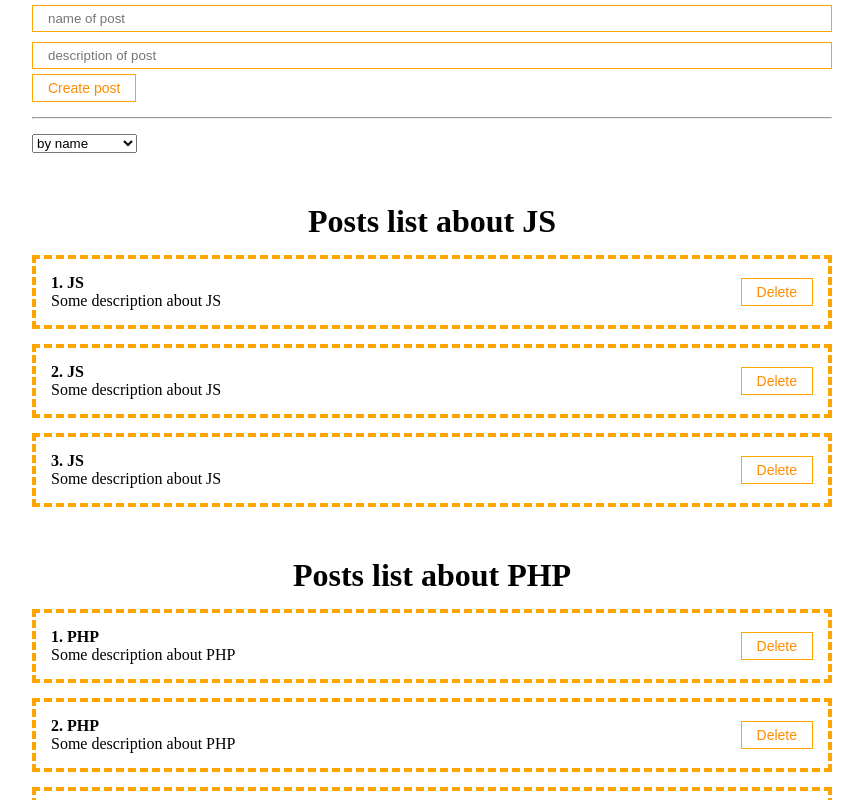
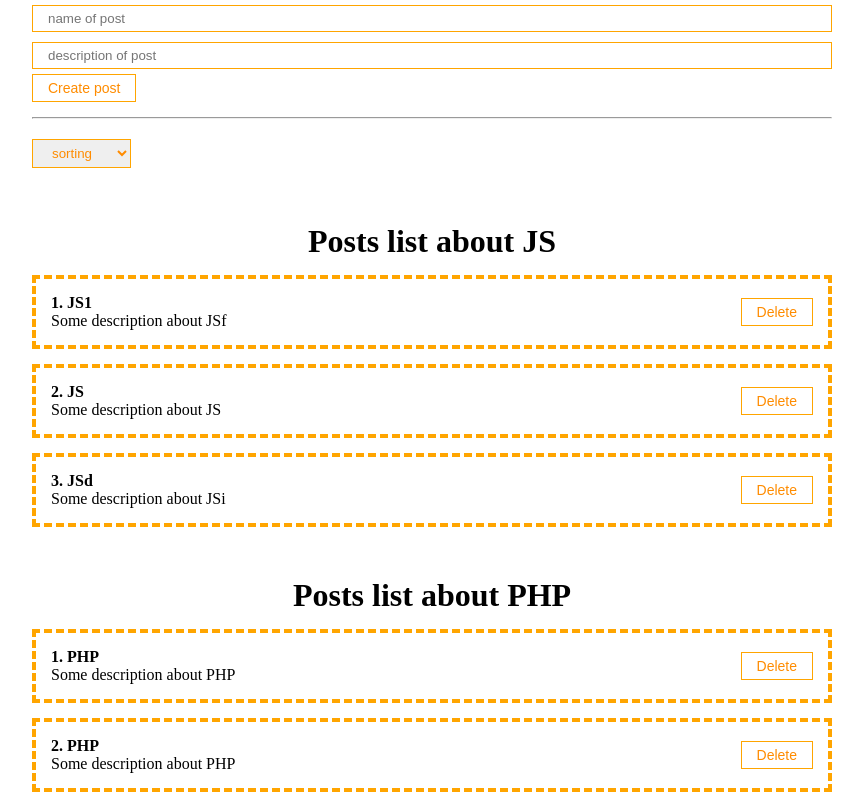
Before and after one commit to LehaGer/react-my-found-project, a React (Create React App) app: page / in a window 1280 px wide. Shown: the top 800 px of the page, without its empty margins (208-1071 px from the left). Built offline with nearby package versions, Linux system fonts and the light colour scheme.

Commit message:
feat: added sorting functionality

```diff
--- a/src/App.js
+++ b/src/App.js
@@ -7,13 +7,14 @@ import PostList from "./components/PostList";
 import MyButton from "./components/UI/button/MyButton";
 import MyInput from "./components/UI/input/MyInput";
 import PostForm from "./components/PostForm";
+import MySelect from "./components/UI/select/MySelect";
 
 function App() {
 
     const [postsJS, setPostsJS] = useState([
-        {id: 1, title: 'JS', body: 'Some description about JS'},
+        {id: 1, title: 'JS1', body: 'Some description about JSf'},
         {id: 2, title: 'JS', body: 'Some description about JS'},
-        {id: 3, title: 'JS', body: 'Some description about JS'},
+        {id: 3, title: 'JSd', body: 'Some description about JSi'},
     ]);
     const [postsPHP, setPostsPHP] = useState([
         {id: 1, title: 'PHP', body: 'Some description about PHP'},
@@ -31,6 +32,8 @@ function App() {
         {id: 3, title: 'Python', body: 'Some description about Python'},
     ]);
 
+    const [selectedSort, setSelectedSort] = useState('');
+
     /*для неуправляемого компонента*/
     //const bodyInputRef = useRef();
 
@@ -42,15 +45,25 @@ function App() {
         setPostsJS(postsJS.filter(p => p.id !== post.id))
     };
 
+    const sortPosts = (sort) => {
+        setSelectedSort(sort);
+        setPostsJS([...postsJS].sort((a,b) => a[sort].localeCompare(b[sort])));
+    };
+
     return (
         <div className="App">
             <PostForm create={addPost}/>
             <hr style={{width: "100%", margin: "15px 0"}}/>
             <div>
-                <select>
-                    <option value="value-1">by name</option>
-                    <option value="value-2">by description</option>
-                </select>
+                <MySelect
+                    defaultValue={"sorting"}
+                    value={selectedSort}
+                    options={[
+                        {name: "by title", value: "title"},
+                        {name: "by body", value: "body"}
+                    ]}
+                    onChangeFn={(sortingType) => sortPosts(sortingType)}
+                />
             </div>
             {postsJS.length
                 ?
--- a/src/components/UI/select/MySelect.jsx
+++ b/src/components/UI/select/MySelect.jsx
@@ -1,10 +1,19 @@
 import React from 'react';
 import classes from "./MySelect.module.css"
 
-const MySelect = ({children, ...prop}) => {
+const MySelect = ({options, defaultValue, onChangeFn, ...prop}) => {
     return (
-        <select {...prop} className={classes.mySelect}>
-            {children}
+        <select
+            {...prop}
+            className={classes.mySelect}
+            onChange={(event) => onChangeFn(event.target.value)}
+        >
+            <option disabled value="">{defaultValue}</option>
+            {options.map(option =>
+                <option value={option.value} key={option.value}>
+                    {option.name}
+                </option>
+            )}
         </select>
     );
 };
```
